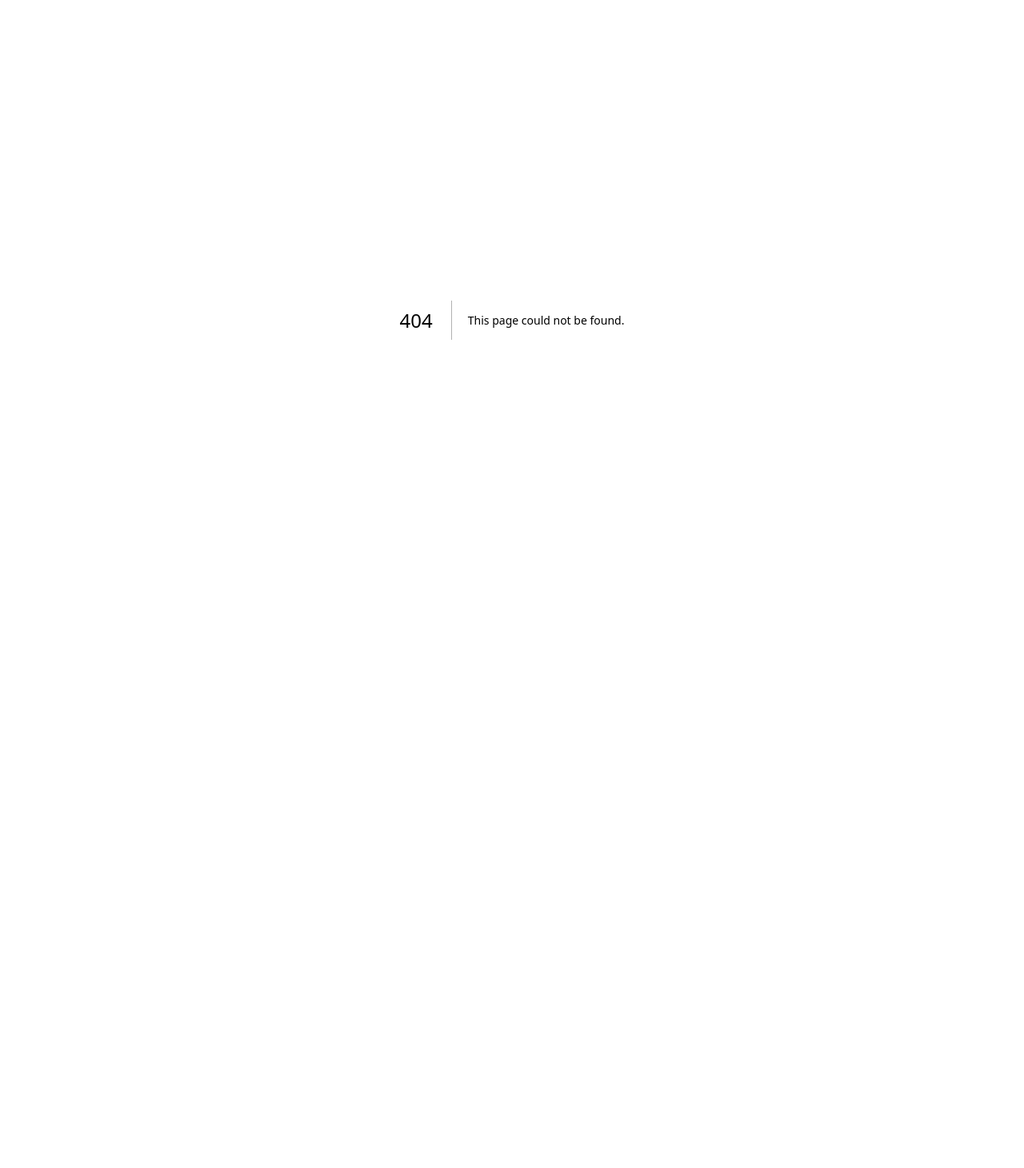
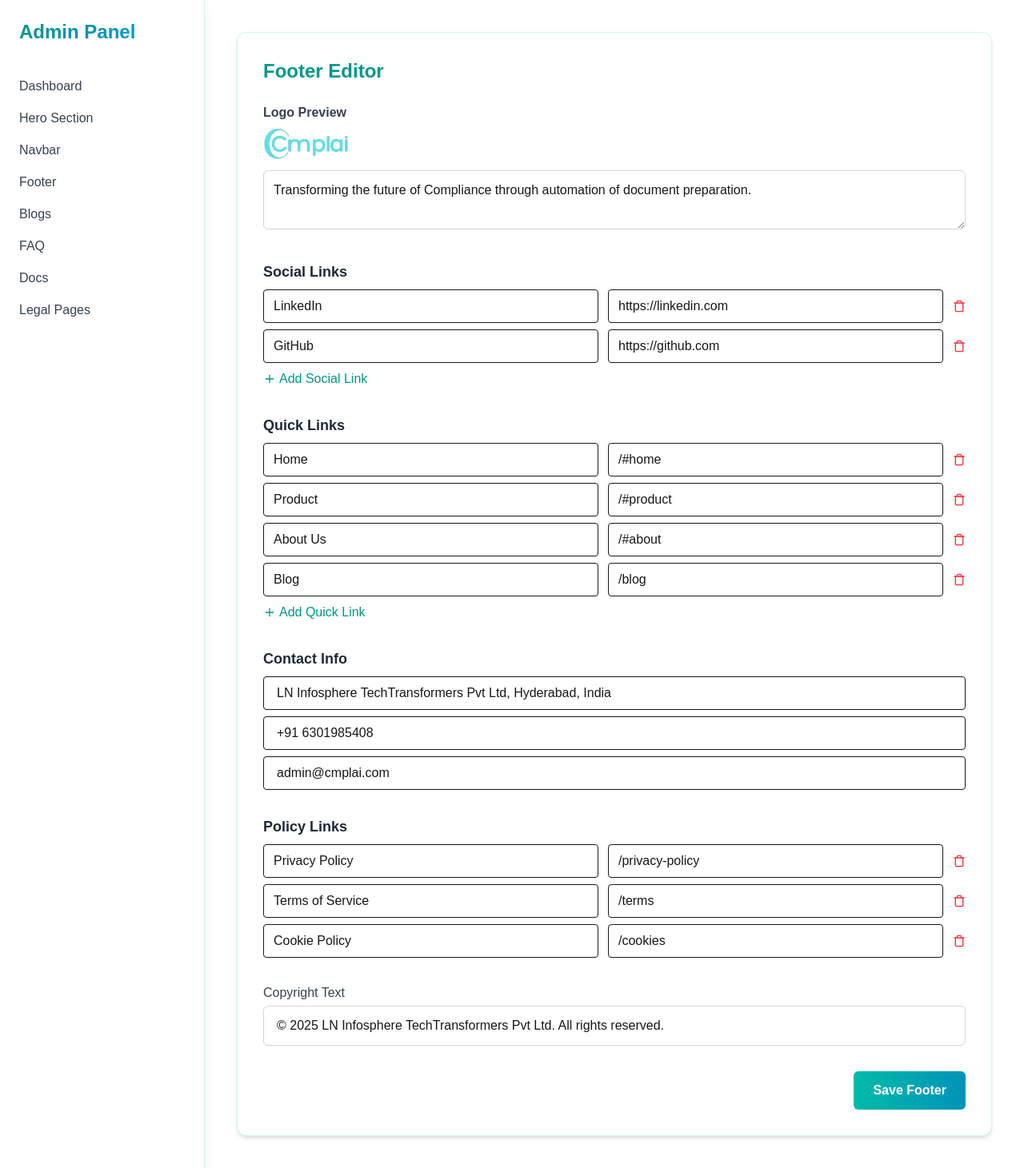
Before and after one commit to Narsimha1729/cmplai-adv, a Next.js app: page /admin/footer in a window 1280 px wide. Before the commit this address had no page. Shown: the whole page at 80% size. Before the commit the page ends 800 px from the top, so only its background shows below. Built offline with nearby package versions, Linux system fonts and the light colour scheme.

Commit message:
Finished

```diff
--- /dev/null
+++ b/app/admin/footer/page.jsx
@@ -0,0 +1,210 @@
+"use client";
+
+import { useState } from "react";
+import { Plus, Trash } from "lucide-react";
+
+export default function FooterEditor() {
+  const [form, setForm] = useState({
+    logo: "/logo.png",
+    tagline: "Transforming the future of Compliance through automation of document preparation.",
+    social: [
+      { platform: "LinkedIn", url: "https://linkedin.com", icon: "linkedin" },
+      { platform: "GitHub", url: "https://github.com", icon: "github" },
+    ],
+    links: [
+      { label: "Home", href: "/#home" },
+      { label: "Product", href: "/#product" },
+      { label: "About Us", href: "/#about" },
+      { label: "Blog", href: "/blog" },
+    ],
+    contact: {
+      address: "LN Infosphere TechTransformers Pvt Ltd, Hyderabad, India",
+      phone: "+91 6301985408",
+      email: "admin@cmplai.com",
+    },
+    policies: [
+      { label: "Privacy Policy", href: "/privacy-policy" },
+      { label: "Terms of Service", href: "/terms" },
+      { label: "Cookie Policy", href: "/cookies" },
+    ],
+    copyright: "© 2025 LN Infosphere TechTransformers Pvt Ltd. All rights reserved.",
+  });
+
+  const handleChange = (field, value) => setForm({ ...form, [field]: value });
+
+  const handleListChange = (list, index, field, value) => {
+    const updated = [...form[list]];
+    updated[index][field] = value;
+    setForm({ ...form, [list]: updated });
+  };
+
+  const handleListAdd = (list, item) => {
+    setForm({ ...form, [list]: [...form[list], item] });
+  };
+
+  const handleListRemove = (list, index) => {
+    const updated = [...form[list]];
+    updated.splice(index, 1);
+    setForm({ ...form, [list]: updated });
+  };
+
+  const handleSubmit = (e) => {
+    e.preventDefault();
+    alert("Footer saved (demo)");
+    // Save to database or API
+  };
+
+  return (
+    <div className="max-w-5xl mx-auto bg-white p-8 rounded-xl shadow-md border border-teal-100">
+      <h2 className="text-2xl font-bold text-teal-600 mb-6">Footer Editor</h2>
+      <form onSubmit={handleSubmit} className="space-y-8">
+        {/* Logo + Tagline */}
+        <div>
+          <label className="font-semibold text-gray-700 block mb-1">Logo Preview</label>
+          <img src={form.logo} alt="Logo" className="h-12 mb-2" />
+          <textarea
+            value={form.tagline}
+            onChange={(e) => handleChange("tagline", e.target.value)}
+            className="w-full p-3 border border-gray-300 rounded-md"
+          />
+        </div>
+
+        {/* Social Links */}
+        <div>
+          <h3 className="text-lg font-semibold text-gray-800 mb-2">Social Links</h3>
+          {form.social.map((s, i) => (
+            <div key={i} className="flex gap-3 items-center mb-2">
+              <input
+                value={s.platform}
+                onChange={(e) => handleListChange("social", i, "platform", e.target.value)}
+                placeholder="Platform"
+                className="flex-1 px-3 py-2 border rounded"
+              />
+              <input
+                value={s.url}
+                onChange={(e) => handleListChange("social", i, "url", e.target.value)}
+                placeholder="URL"
+                className="flex-1 px-3 py-2 border rounded"
+              />
+              <button onClick={() => handleListRemove("social", i)} type="button">
+                <Trash className="w-4 h-4 text-red-500" />
+              </button>
+            </div>
+          ))}
+          <button
+            type="button"
+            onClick={() =>
+              handleListAdd("social", { platform: "", url: "", icon: "" })
+            }
+            className="text-teal-600 hover:underline mt-2 flex items-center gap-1"
+          >
+            <Plus className="w-4 h-4" /> Add Social Link
+          </button>
+        </div>
+
+        {/* Quick Links */}
+        <div>
+          <h3 className="text-lg font-semibold text-gray-800 mb-2">Quick Links</h3>
+          {form.links.map((l, i) => (
+            <div key={i} className="flex gap-3 items-center mb-2">
+              <input
+                value={l.label}
+                onChange={(e) => handleListChange("links", i, "label", e.target.value)}
+                placeholder="Label"
+                className="flex-1 px-3 py-2 border rounded"
+              />
+              <input
+                value={l.href}
+                onChange={(e) => handleListChange("links", i, "href", e.target.value)}
+                placeholder="URL"
+                className="flex-1 px-3 py-2 border rounded"
+              />
+              <button onClick={() => handleListRemove("links", i)} type="button">
+                <Trash className="w-4 h-4 text-red-500" />
+              </button>
+            </div>
+          ))}
+          <button
+            type="button"
+            onClick={() => handleListAdd("links", { label: "", href: "" })}
+            className="text-teal-600 hover:underline mt-2 flex items-center gap-1"
+          >
+            <Plus className="w-4 h-4" /> Add Quick Link
+          </button>
+        </div>
+
+        {/* Contact Info */}
+        <div>
+          <h3 className="text-lg font-semibold text-gray-800 mb-2">Contact Info</h3>
+          <input
+            value={form.contact.address}
+            onChange={(e) =>
+              setForm({ ...form, contact: { ...form.contact, address: e.target.value } })
+            }
+            className="w-full mb-2 px-4 py-2 border rounded"
+            placeholder="Address"
+          />
+          <input
+            value={form.contact.phone}
+            onChange={(e) =>
+              setForm({ ...form, contact: { ...form.contact, phone: e.target.value } })
+            }
+            className="w-full mb-2 px-4 py-2 border rounded"
+            placeholder="Phone"
+          />
+          <input
+            value={form.contact.email}
+            onChange={(e) =>
+              setForm({ ...form, contact: { ...form.contact, email: e.target.value } })
+            }
+            className="w-full px-4 py-2 border rounded"
+            placeholder="Email"
+          />
+        </div>
+
+        {/* Policies & Copyright */}
+        <div>
+          <h3 className="text-lg font-semibold text-gray-800 mb-2">Policy Links</h3>
+          {form.policies.map((p, i) => (
+            <div key={i} className="flex gap-3 items-center mb-2">
+              <input
+                value={p.label}
+                onChange={(e) => handleListChange("policies", i, "label", e.target.value)}
+                placeholder="Label"
+                className="flex-1 px-3 py-2 border rounded"
+              />
+              <input
+                value={p.href}
+                onChange={(e) => handleListChange("policies", i, "href", e.target.value)}
+                placeholder="URL"
+                className="flex-1 px-3 py-2 border rounded"
+              />
+              <button onClick={() => handleListRemove("policies", i)} type="button">
+                <Trash className="w-4 h-4 text-red-500" />
+              </button>
+            </div>
+          ))}
+        </div>
+
+        <div>
+          <label className="block font-medium text-gray-700 mb-1">Copyright Text</label>
+          <input
+            value={form.copyright}
+            onChange={(e) => handleChange("copyright", e.target.value)}
+            className="w-full px-4 py-3 border border-gray-300 rounded-md"
+          />
+        </div>
+
+        {/* Save Button */}
+        <div className="text-right">
+          <button
+            type="submit"
+            className="bg-gradient-to-r from-teal-500 to-cyan-600 text-white px-6 py-3 font-semibold rounded-md hover:opacity-90 transition"
+          >
+            Save Footer
+          </button>
+        </div>
+      </form>
+    </div>
+  );
+}
```
